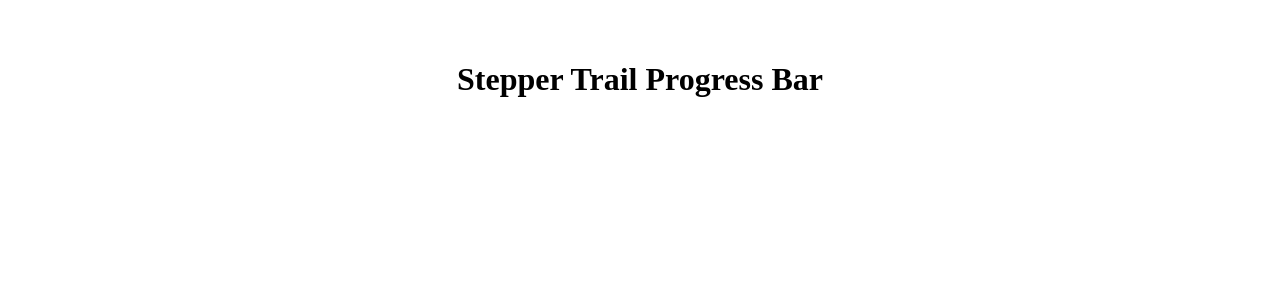
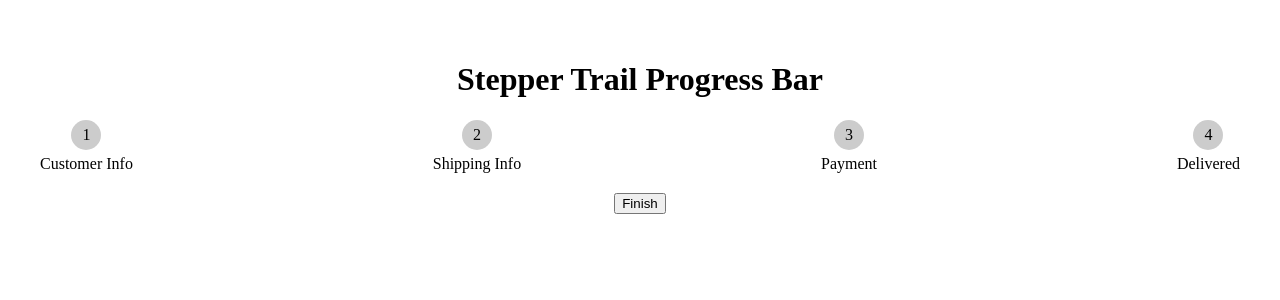
Before and after one commit to aashikofsach/Stepper_MCQ13, a React (Vite) app: page / in a window 1280 px wide. Shown: the top 300 px of the page. Built offline with nearby package versions, Linux system fonts and the light colour scheme.

Commit message:
done with static styling and basic conditional rendering

```diff
--- a/src/App.css
+++ b/src/App.css
@@ -4,3 +4,26 @@
   padding: 2rem;
   text-align: center;
 }
+
+.stepper {
+  display: flex;
+  justify-content: space-between;
+  text-align: center;
+  margin-bottom: 20px;
+}
+.step {
+  display: flex;
+  flex-direction: column;
+  align-items: center;
+}
+.step-number {
+  width: 30px;
+  height: 30px;
+  border-radius: 50%;
+  background-color: #ccc;
+  display: flex;
+  align-items: center;
+  justify-content: center;
+  margin-bottom: 5px;
+  z-index: 2;
+}
--- a/src/App.jsx
+++ b/src/App.jsx
@@ -1,11 +1,13 @@
-import { useState } from 'react'
 import './App.css'
+import CheckoutSteps from './stepperData'
 
+import CheckoutStepper from './components/CheckoutStepper'
 function App() {
 
   return (
    <div>
     <h1>Stepper Trail Progress Bar</h1>
+    <CheckoutStepper stepsConfig={CheckoutSteps}/>
    </div>
   )
 }
--- /dev/null
+++ b/src/components/CheckoutStepper.jsx
@@ -0,0 +1,39 @@
+import React, { useState } from 'react'
+
+function CheckoutStepper({ stepsConfig = [] }) {
+    const [step, setStep] = useState(4);
+    const [completed, setCompleted] = useState(false)
+
+
+    function handleNext()
+    {
+        console.log("mujhe kuch hua")
+    }
+
+    if (!stepsConfig.length)
+        return <diV></diV>
+    return (
+        <>
+            <div className='stepper'>
+                {
+                    stepsConfig.map((step, index) => <div key={step.name} className='step'>
+
+                        <div className='step-number'>{index + 1}</div>
+                        <div className='step-name'>{step.name}</div>
+
+                    </div>)
+                }
+            </div>
+            {
+                !completed &&
+
+                // completed ?  <button>Finish</button> :  <button>Next</button>
+                <button className='btn' onClick={() => handleNext()}>{step === stepsConfig.length ? "Finish" : "Next"}</button>
+
+            }
+        </>
+
+    )
+}
+
+export default CheckoutStepper
--- /dev/null
+++ b/src/stepperData.jsx
@@ -0,0 +1,28 @@
+let CheckoutSteps = [
+    {
+        name: "Customer Info",
+        Component: () => (
+            <div>Provide Your contact Details</div>
+        )
+    },
+    {
+        name: "Shipping Info",
+        Component: () => (
+            <div>Enter Your Shipping address</div>
+        )
+    },
+    {
+        name: "Payment",
+        Component: () => (
+            <div>Complete Payment for your order</div>
+        )
+    },
+    {
+        name: "Delivered",
+        Component: () => (
+            <div>Your Order has been delivered</div>
+        )
+    }
+];
+
+export default CheckoutSteps;
```
